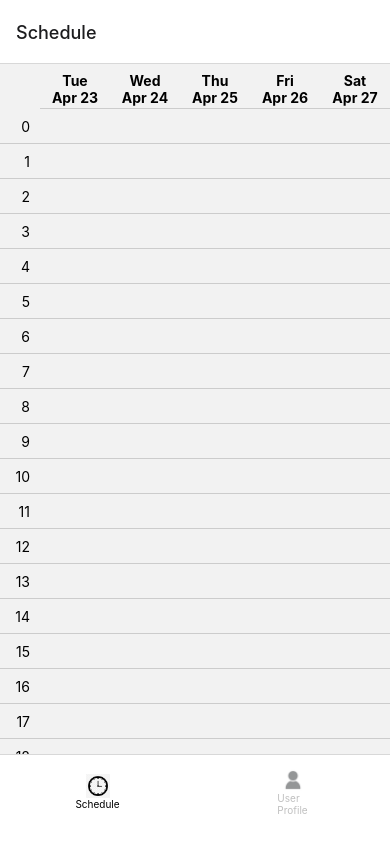
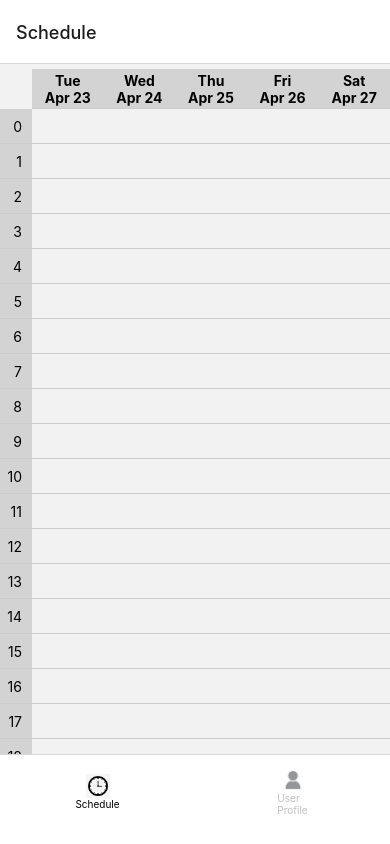
Before and after one commit to anzhub101/Attended, a React Native app: screen /Schedule in a window 390 px wide. Built offline with nearby package versions, Linux system fonts and the light colour scheme.

Commit message:
missing the top box between the headers

```diff
--- a/src/screens/ScheduleScreen.js
+++ b/src/screens/ScheduleScreen.js
@@ -2,7 +2,7 @@ import React, { useState, useMemo } from 'react';
 import { View, Text, FlatList, StyleSheet, Dimensions } from 'react-native';
 import { format, startOfWeek, addDays } from 'date-fns';
 
-const timeHeaderWidth = 40; // Width for the time header area
+const timeHeaderWidth = 32; // Width for the time header area
 const dayHeaderHeight = 40; // Height for the day header area
 const { width: screenWidth } = Dimensions.get('window');
 const dayColumnWidth = (screenWidth - timeHeaderWidth) / 5; // Width for each day column
@@ -68,6 +68,7 @@ const styles = StyleSheet.create({
     alignItems: 'center',
     borderBottomWidth: 1,
     borderBottomColor: '#ccc',
+    backgroundColor: '#d3d3d3',  // Dark grey for day headers
   },
   dayHeader: {
     fontWeight: 'bold',
@@ -79,6 +80,7 @@ const styles = StyleSheet.create({
     paddingRight: 10,
     borderBottomWidth: 1,
     borderBottomColor: '#ccc',
+    backgroundColor: '#d3d3d3',  // Slightly lighter grey for time headers
   },
   daySlot: {
     borderBottomWidth: 1,
@@ -86,4 +88,5 @@ const styles = StyleSheet.create({
   }
 });
 
+
 export default ScheduleScreen;
```
